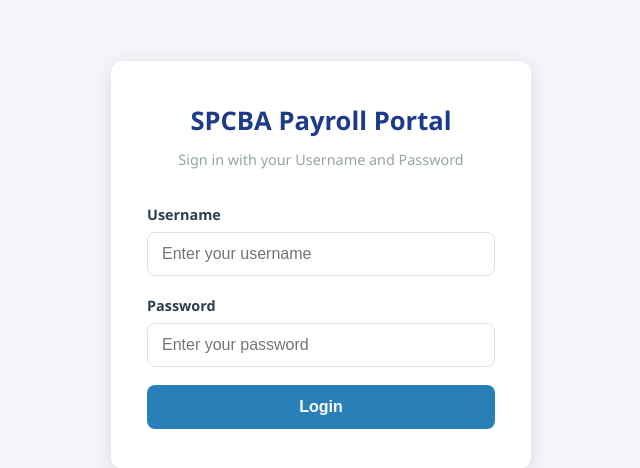
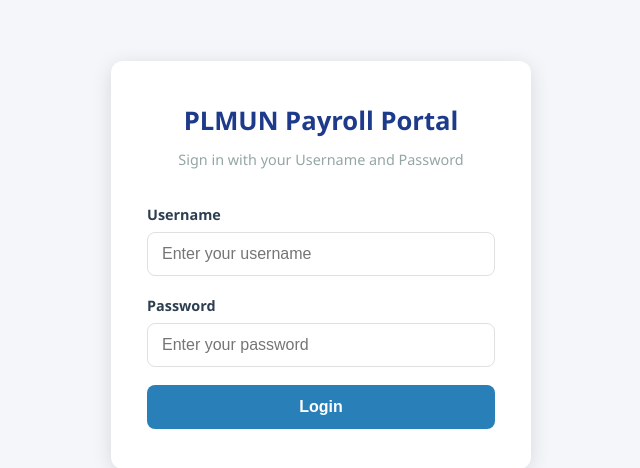
Before and after one commit to LagayaDan/Flask-Capstone, a Flask app: page / in a window 1280 px wide. Shown: the part 195-663 px from the top of the page, without its empty margins (319-959 px from the left). Run offline with Flask 3, Linux system fonts and the light colour scheme.

Commit message:
Change SPCBA into PLMUN in login.html

```diff
--- a/webapp/templates/login.html
+++ b/webapp/templates/login.html
@@ -5,7 +5,7 @@
 <div class="login-wrapper">
     <div class="login-card">
         <div class="login-header">
-            <h1>SPCBA Payroll Portal</h1>
+            <h1>PLMUN Payroll Portal</h1>
             <p>Sign in with your Username and Password</p>
         </div>
 
```
